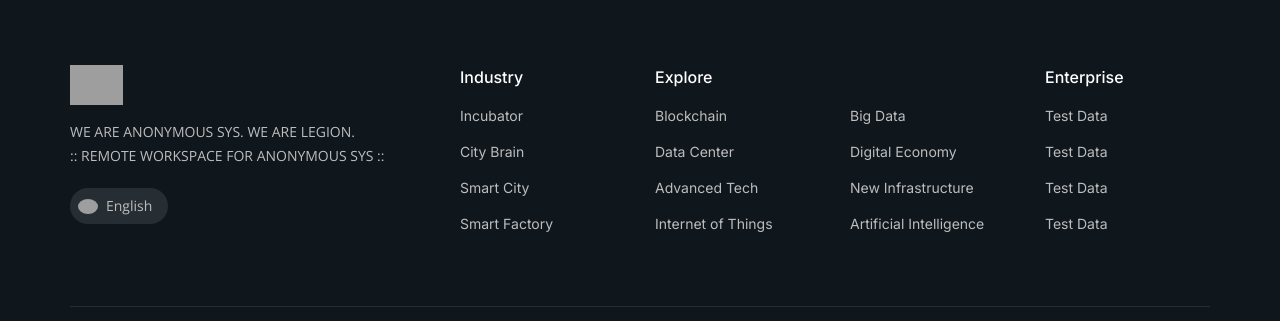
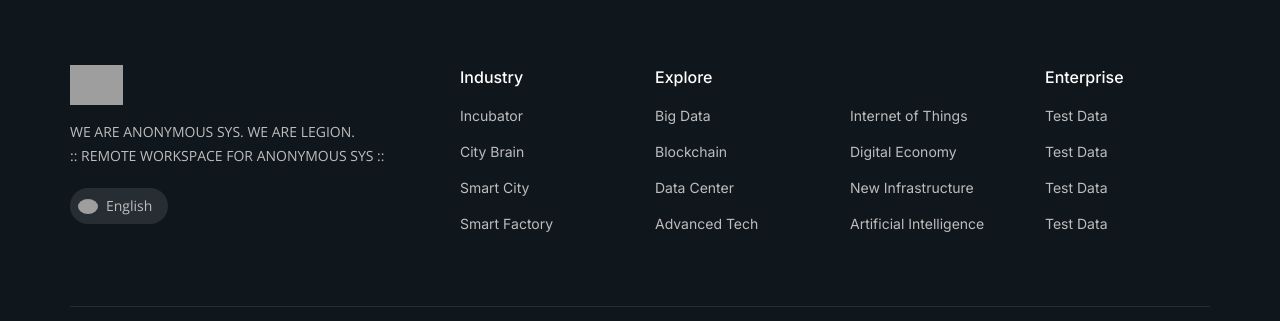
Before and after one commit to anonymous-sys/anonymous-sys.github.io, a Jekyll site: the page built from index.html, in a window 1280 px wide and 900 px high, scrolled down 2362 px. Shown: the part 521-842 px from the top of the window. Built offline with Jekyll 4.4.1, drawn with Linux system fonts in a browser that asks for light colours; some web fonts are replaced; grey boxes are pictures that could not be loaded.

```diff
--- a/_includes/common/footer.html
+++ b/_includes/common/footer.html
@@ -36,15 +36,15 @@
           </div>
           <div class="col-6">
             <div class="footer__nav">
+              <a href="">Big Data</a>
               <a href="">Blockchain</a>
               <a href="">Data Center</a>
               <a href="">Advanced Tech</a>
-              <a href="">Internet of Things</a>
             </div>
           </div>
           <div class="col-6">
             <div class="footer__nav">
-              <a href="">Big Data</a>
+              <a href="">Internet of Things</a>
               <a href="">Digital Economy</a>
               <a href="">New Infrastructure</a>
               <a href="">Artificial Intelligence</a>
```
